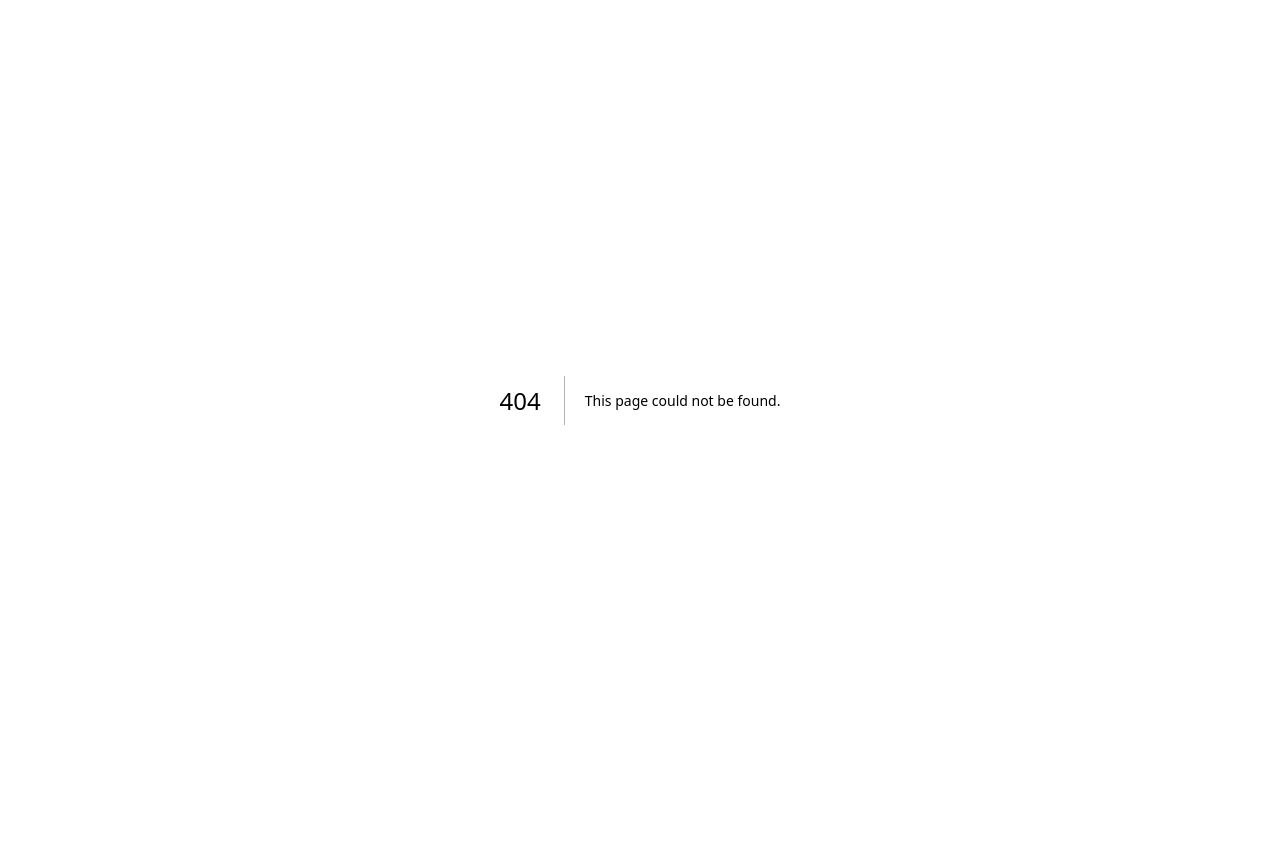
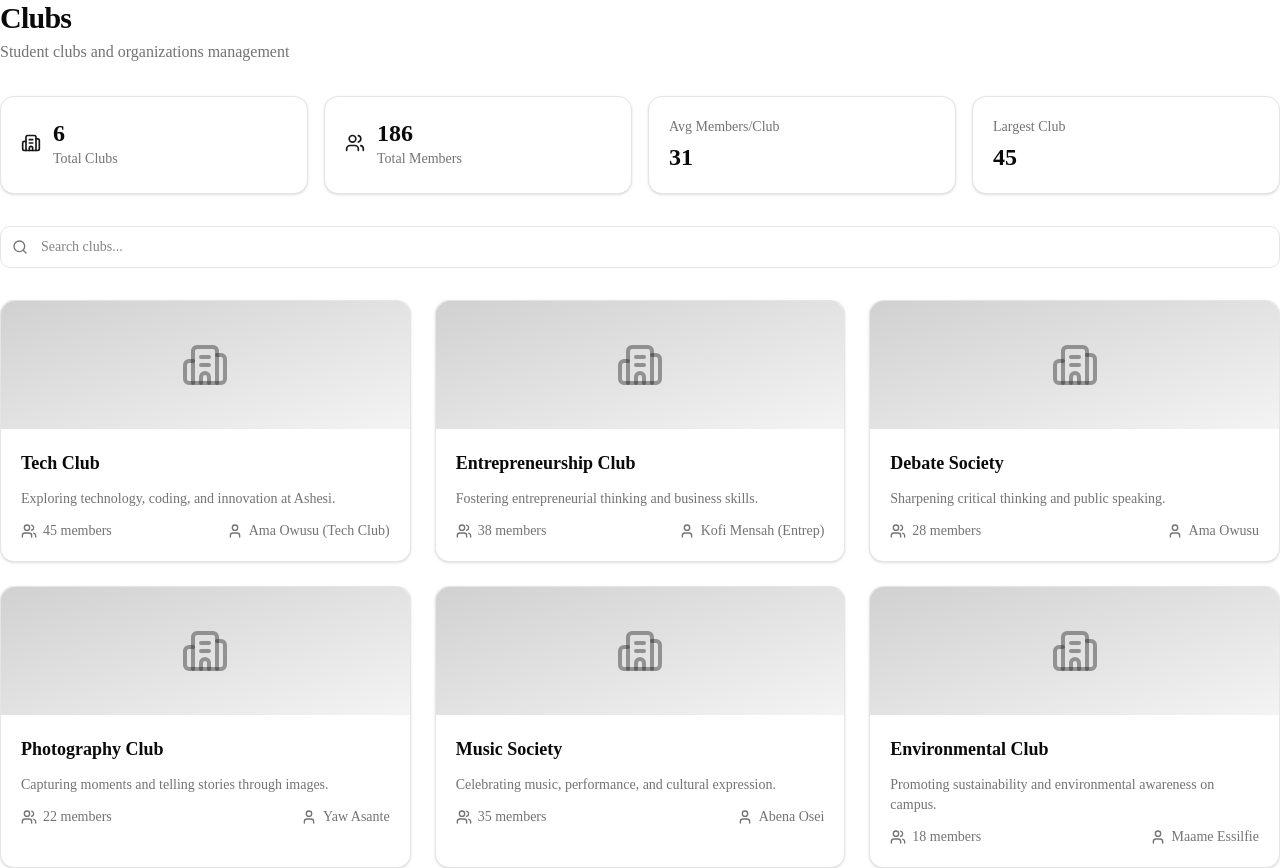
Before and after one commit to adoumouangnamouemmanuel/freshers_hub, a Next.js app in the folder apps/web/: page /dashboard/clubs in a window 1280 px wide. Before the commit this address had no page. Before the commit the page ends 800 px from the top, so only its background shows below. Built offline with nearby package versions, Linux system fonts and the light colour scheme.

Commit message:
feat: clubs

```diff
--- /dev/null
+++ b/apps/web/app/dashboard/clubs/page.tsx
@@ -0,0 +1,107 @@
+"use client";
+
+import { useState } from "react";
+import { Search, Users, Calendar, User, Building2 } from "lucide-react";
+import { mockClubs, mockUsers } from "@/lib/mock-data";
+
+export default function ClubsPage() {
+  const [search, setSearch] = useState("");
+
+  const filtered = mockClubs.filter((c) =>
+    c.name.toLowerCase().includes(search.toLowerCase())
+  );
+
+  const totalMembers = mockClubs.reduce((sum, c) => sum + c.member_count, 0);
+
+  return (
+    <div className="space-y-8">
+      <div>
+        <h1 className="text-3xl font-bold tracking-tight">Clubs</h1>
+        <p className="text-muted-foreground mt-1">
+          Student clubs and organizations management
+        </p>
+      </div>
+
+      {/* Stats */}
+      <div className="grid gap-4 grid-cols-1 sm:grid-cols-4">
+        <div className="rounded-xl border bg-card p-5 shadow-sm">
+          <div className="flex items-center gap-3">
+            <Building2 className="w-5 h-5 text-primary" />
+            <div>
+              <p className="text-2xl font-bold">{mockClubs.length}</p>
+              <p className="text-sm text-muted-foreground">Total Clubs</p>
+            </div>
+          </div>
+        </div>
+        <div className="rounded-xl border bg-card p-5 shadow-sm">
+          <div className="flex items-center gap-3">
+            <Users className="w-5 h-5 text-primary" />
+            <div>
+              <p className="text-2xl font-bold">{totalMembers}</p>
+              <p className="text-sm text-muted-foreground">Total Members</p>
+            </div>
+          </div>
+        </div>
+        <div className="rounded-xl border bg-card p-5 shadow-sm">
+          <p className="text-sm text-muted-foreground">Avg Members/Club</p>
+          <p className="text-2xl font-bold mt-1">
+            {Math.round(totalMembers / mockClubs.length)}
+          </p>
+        </div>
+        <div className="rounded-xl border bg-card p-5 shadow-sm">
+          <p className="text-sm text-muted-foreground">Largest Club</p>
+          <p className="text-2xl font-bold mt-1">
+            {Math.max(...mockClubs.map((c) => c.member_count))}
+          </p>
+        </div>
+      </div>
+
+      {/* Search */}
+      <div className="relative">
+        <Search className="absolute left-3 top-1/2 -translate-y-1/2 w-4 h-4 text-muted-foreground" />
+        <input
+          type="text"
+          placeholder="Search clubs..."
+          value={search}
+          onChange={(e) => setSearch(e.target.value)}
+          className="w-full pl-10 pr-4 py-2.5 rounded-lg border bg-background text-sm focus:outline-none focus:ring-2 focus:ring-primary"
+        />
+      </div>
+
+      {/* Clubs Grid */}
+      <div className="grid gap-6 grid-cols-1 sm:grid-cols-2 lg:grid-cols-3">
+        {filtered.map((club) => (
+          <div
+            key={club.id}
+            className="rounded-xl border bg-card shadow-sm hover:shadow-md transition-shadow"
+          >
+            <div className="h-32 rounded-t-xl bg-gradient-to-br from-primary/20 to-primary/5 flex items-center justify-center">
+              <Building2 className="w-12 h-12 text-primary/40" />
+            </div>
+            <div className="p-5 space-y-3">
+              <h3 className="font-semibold text-lg">{club.name}</h3>
+              <p className="text-sm text-muted-foreground line-clamp-2">
+                {club.description}
+              </p>
+              <div className="flex items-center justify-between text-sm">
+                <span className="flex items-center gap-1.5 text-muted-foreground">
+                  <Users className="w-4 h-4" />
+                  {club.member_count} members
+                </span>
+                <span className="flex items-center gap-1.5 text-muted-foreground">
+                  <User className="w-4 h-4" />
+                  {club.lead_name}
+                </span>
+              </div>
+            </div>
+          </div>
+        ))}
+      </div>
+      {filtered.length === 0 && (
+        <div className="p-12 text-center text-muted-foreground">
+          No clubs found.
+        </div>
+      )}
+    </div>
+  );
+}
```
